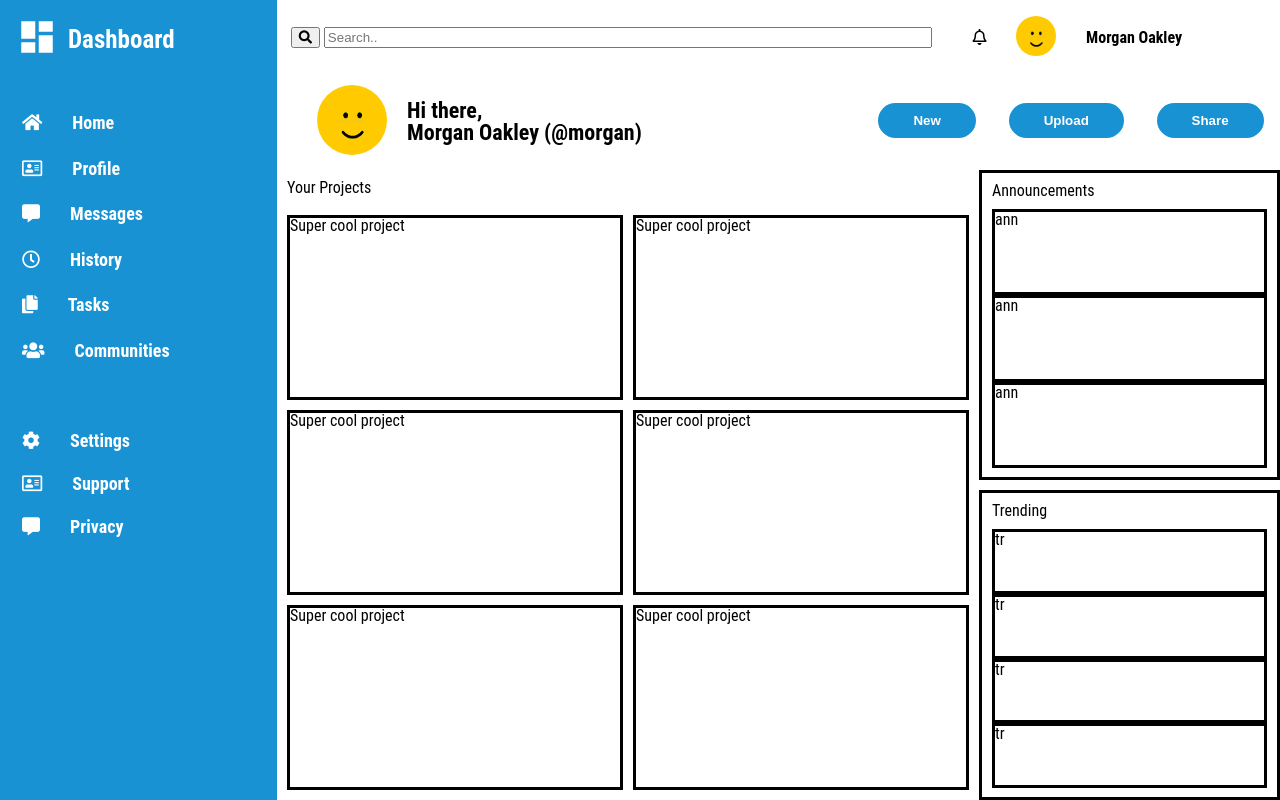
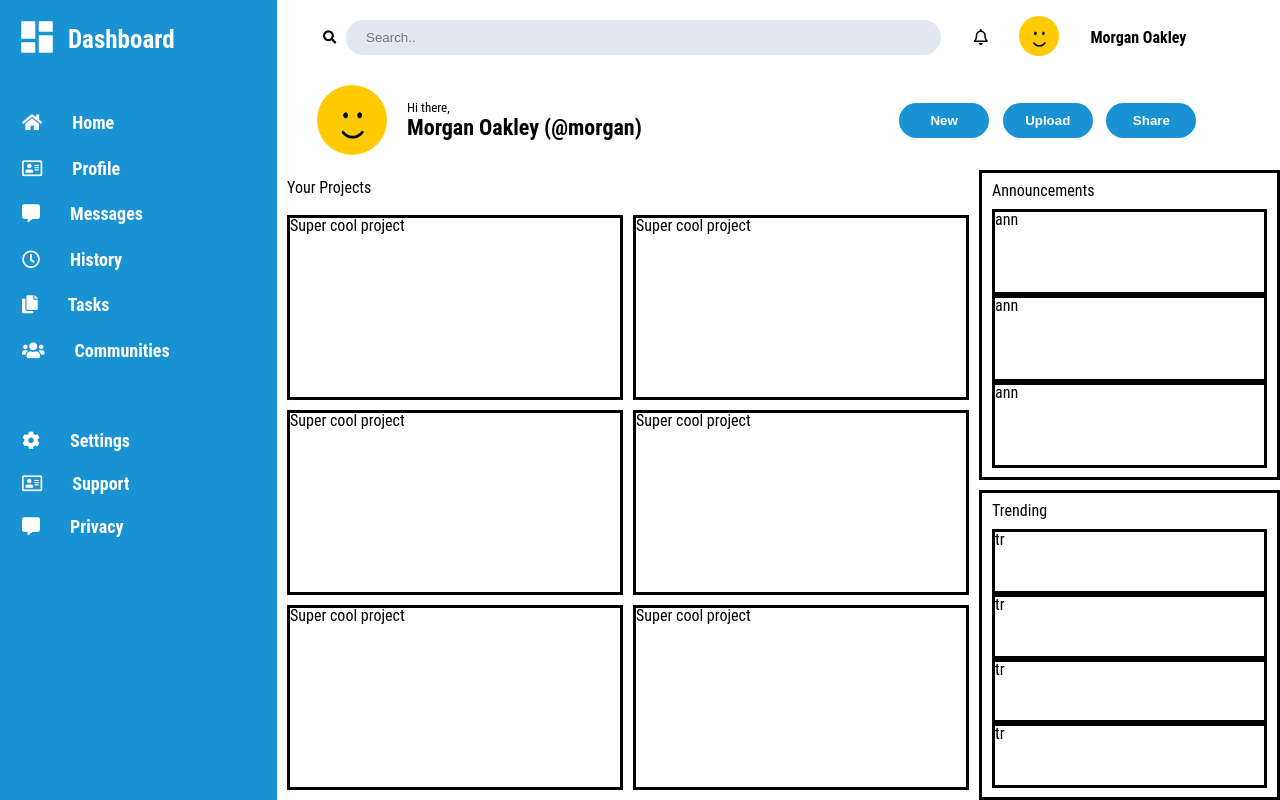
Before and after one commit to xsjark/odin_admin_dashboard_project, a plain HTML site: page index.html in a window 1280 px wide. Drawn offline with Linux system fonts and the light colour scheme.

Commit message:
header better

```diff
--- a/index.html
+++ b/index.html
@@ -36,7 +36,7 @@
         <div id="header">
             <div id="search">
                 <form class="example" action="action_page.php">
-                    <button type="submit"><i class="fa fa-search"></i></button>
+                    <button type="submit" class="search-button"><i class="fa fa-search"></i></button>
                     <input type="text" placeholder="Search.." name="search">
                   </form>
             </div>
@@ -50,8 +50,8 @@
             <div id="greeting">
                 <img src="smiley.jpeg" class="big-avatar"/>
                 <div id="greeting-text">
-                    <p>Hi there,</p>
-                    <p>Morgan Oakley (@morgan)</p>
+                    <p class="small-text">Hi there,</p>
+                    <p class="big-text">Morgan Oakley (@morgan)</p>
                 </div>
             </div>
             <div id="actions">
--- a/style.css
+++ b/style.css
@@ -167,19 +167,30 @@ svg {
     grid-row: 1/2;
     grid-column: 1/9;
     display: flex;
-    justify-content: center;
     align-items: center;
 }
+#search > form {
+    margin-left: 40px
+}
+.search-button {
+    border: none;
+    background: transparent;
+}
 #search > form > input {
-    width: 600px
+    width: 555px;
+    height: 25px;
+    border-radius: 20px;
+    border: none;
+    background-color: #E2E8F0;
+    padding: 5px 20px;
 }
 #toolbar {
     grid-row: 1/2;
-    grid-column: 9/13;
+    grid-column: 9/12;
     display: flex;
-    justify-content: space-around;
+    justify-content: space-between;
     align-items: center;
-    padding: 36px 83px 36px 12px;
+    padding: 36px 10px 36px 28px;
 }
 #toolbar > p {
     font-weight: 900;
@@ -199,18 +210,19 @@ svg {
     height: 40px;
     margin-left: 20px
 }
-#greeting-text:first-child {
+.small-text {
     font-size: 13px;
 }
-#greeting-text:last-child {
+.big-text {
     font-size: 22px;
     font-weight: 900;
 }
 #actions {
     grid-row: 2/2;
-    grid-column: 8/13;
+    grid-column: 8/12;
     display: flex;
-    justify-content: space-around;
+    justify-content: space-between;
+    padding: 10px 0px 10px 37px;
 
 }
 .small-avatar {
@@ -235,6 +247,7 @@ svg {
     border: none;
     border-radius: 30px;
     color: white;
-    padding: 10px 35px;
     font-weight: 900;
+    width: 90px;
+    height: 35px
 }
```
